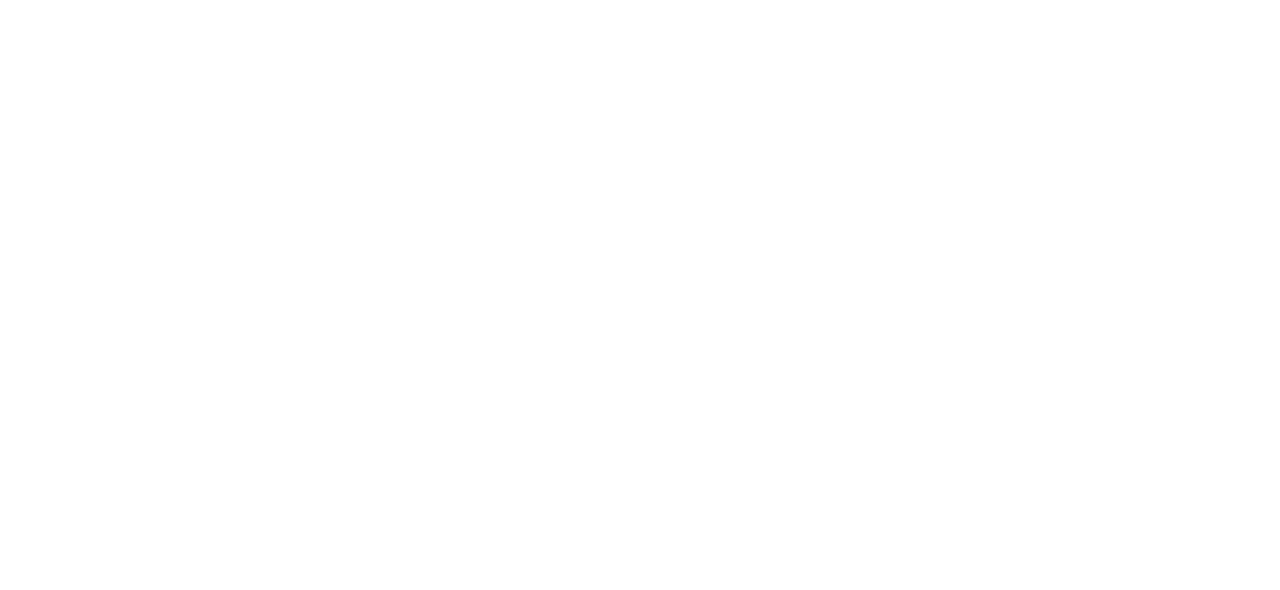
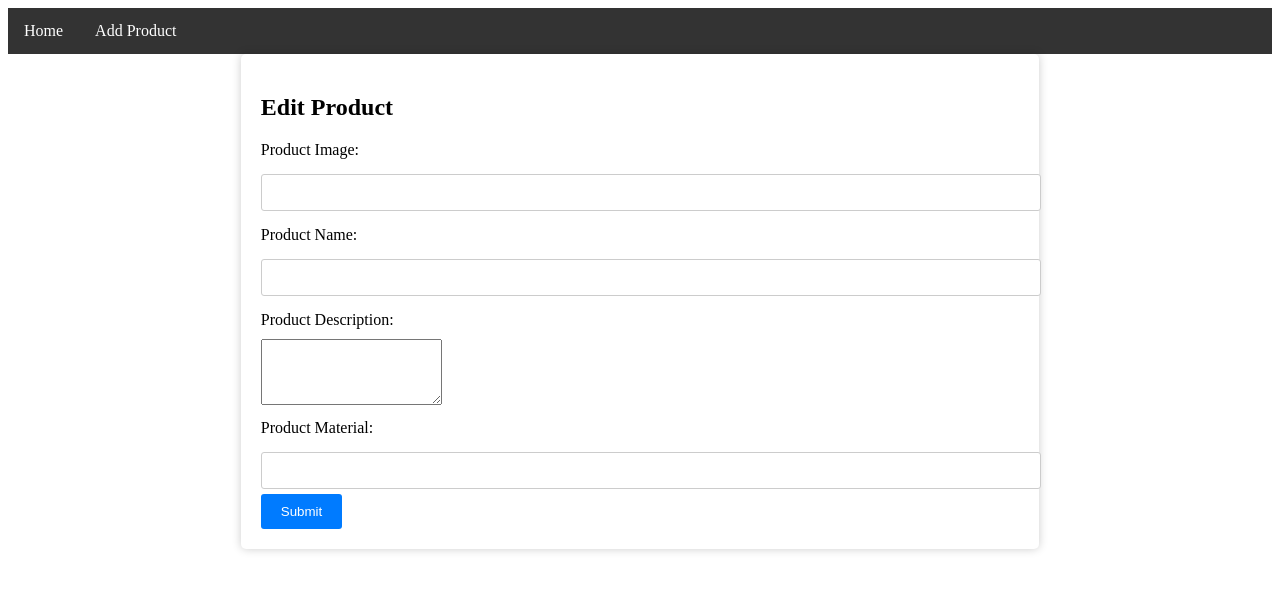
Before and after one commit to rudinawang/PMS, a React (Vite) app: page /editProduct/1 in a window 1280 px wide. Before the commit this address had no page. Shown: the top 590 px of the page. Built offline with nearby package versions, Linux system fonts and the light colour scheme.

Commit message:
add editUI

```diff
--- a/src/App.jsx
+++ b/src/App.jsx
@@ -3,6 +3,7 @@
 import Home from "./pages/Home/Home";
 import AddProduct from "./pages/AddProduct/AddProduct";
 import SingleProduct from "./pages/SingleProduct/SingleProduct";
+import EditProduct from "./pages/EditProduct/EditProduct";
 
 function App() {
   return (
@@ -12,6 +13,7 @@
           <Route path="/" element={<Home />} />
           <Route path="/addProduct" element={<AddProduct />} />
           <Route path="/singleProduct/:id" element={<SingleProduct />} />
+          <Route path="/editProduct/:id" element={<EditProduct />} />
         </Routes>
       </BrowserRouter>
     </>
--- /dev/null
+++ b/src/pages/EditProduct/EditProduct.css
@@ -0,0 +1,34 @@
+#product-form {
+  width: 60%;
+  margin: 0 auto;
+  background-color: #fff;
+  padding: 20px;
+  border-radius: 5px;
+  box-shadow: 0 0 10px rgba(0, 0, 0, 0.2);
+}
+
+#product-form label {
+  display: block;
+  margin: 10px 0;
+}
+
+#product-form input {
+  width: 100%;
+  padding: 10px;
+  margin: 5px 0;
+  border: 1px solid #ccc;
+  border-radius: 3px;
+}
+
+#product-form button {
+  background-color: #007bff;
+  color: #fff;
+  padding: 10px 20px;
+  border: none;
+  border-radius: 3px;
+  cursor: pointer;
+}
+
+#product-form button:hover {
+  background-color: #0056b3;
+}
--- /dev/null
+++ b/src/pages/EditProduct/EditProduct.jsx
@@ -0,0 +1,31 @@
+import React from "react";
+import Navbar from "../../component/Navbar/Navbar";
+import "./EditProduct.css";
+
+const EditProduct = () => {
+  return (
+    <>
+      <Navbar />
+      <div id="product-form">
+        <h2>Edit Product</h2>
+        <form>
+          <label htmlFor="productImage">Product Image:</label>
+          <input type="text" id="productImage" name="productImage" />
+          <label htmlFor="productName">Product Name:</label>
+          <input type="text" id="productName" name="productName" />
+          <label htmlFor="productDescription">Product Description:</label>
+          <textarea
+            id="productDescription"
+            name="productDescription"
+            rows="4"
+          ></textarea>
+          <label htmlFor="productMaterial">Product Material:</label>
+          <input type="text" id="productMaterial" name="productMaterial" />
+          <button type="submit">Submit</button>
+        </form>
+      </div>
+    </>
+  );
+};
+
+export default EditProduct;
--- a/src/pages/Home/Home.jsx
+++ b/src/pages/Home/Home.jsx
@@ -20,22 +20,24 @@
     fetchProducts();
   }, []);
 
-  const listProduct = products.map((product) => {
-    return (
-      <div className="card" key={product.id}>
-        <img src={product.productImage} alt="Product Image" />
-        <h2 className="product-name">{product.productName}</h2>
-        <p className="product-description">{product.productDescription}</p>
-        <p>{product.productMaterial}</p>
-        <Link to={`/singleProduct/${product.id}`}>See More</Link>
-      </div>
-    );
-  });
-
   return (
     <>
       <Navbar />
-      <div className="card-container">{listProduct}</div>
+      <div className="card-container">
+        {products.map((product) => {
+          return (
+            <div className="card" key={product.id}>
+              <img src={product.productImage} alt="Product Image" />
+              <h2 className="product-name">{product.productName}</h2>
+              <p className="product-description">
+                {product.productDescription}
+              </p>
+              <p>{product.productMaterial}</p>
+              <Link to={`/singleProduct/${product.id}`}>See More</Link>
+            </div>
+          );
+        })}
+      </div>
     </>
   );
 };
--- a/src/pages/SingleProduct/SingleProduct.jsx
+++ b/src/pages/SingleProduct/SingleProduct.jsx
@@ -45,6 +45,9 @@
         <mark>{product.productMaterial}</mark>
         <br></br>
         <button onClick={deleteProduct}>Delete</button>
+        <button onClick={() => navigate(`/editProduct/${product.id}`)}>
+          Edit
+        </button>
       </div>
     </>
   );
```
